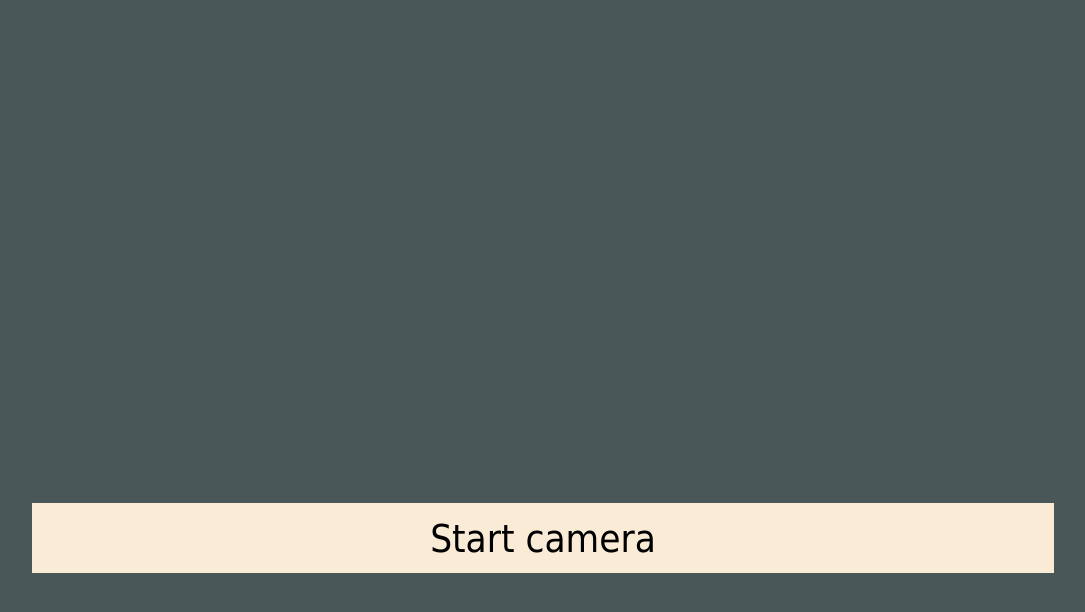
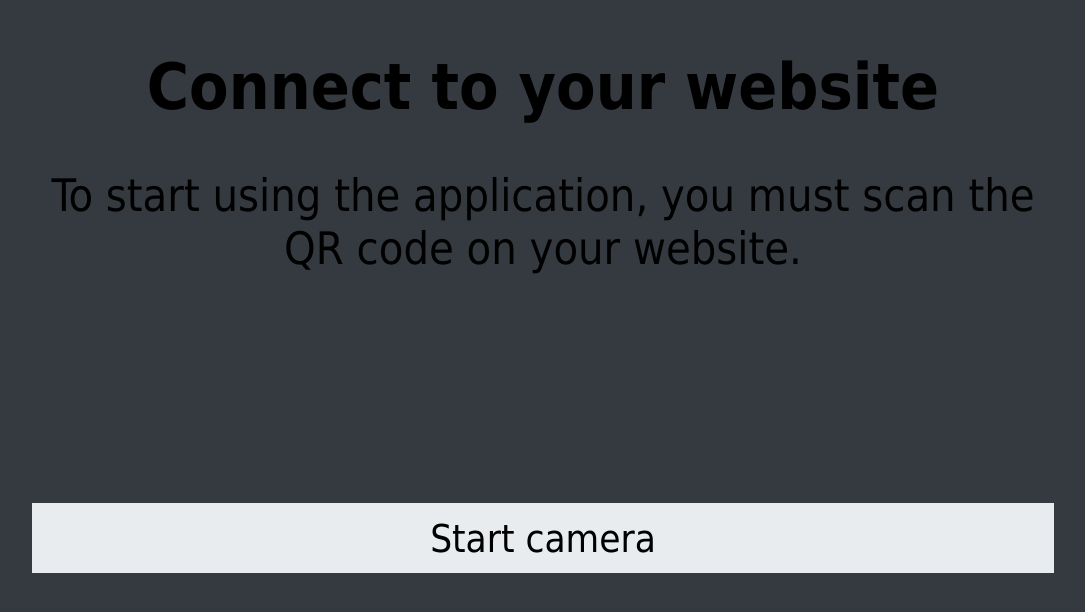
Before and after one commit to agxmeister/anykey, a React app: page / in a window 1280 px wide. Shown: the part 186-798 px from the top of the page, without its empty margins (97-1182 px from the left). Built offline with nearby package versions, Linux system fonts and the light colour scheme.

Commit message:
Add the scrolling of the history and improve the layout.

```diff
--- a/src/components/History/History.module.sass
+++ b/src/components/History/History.module.sass
@@ -4,25 +4,31 @@ $border-color: #2b2d42
 .history
     display: flex
     flex-direction: column
+    height: 100%
+    overflow: scroll
 
     .message
         border: 0.4vw solid $border-color
         margin: 0.8vw 0.8vw 0 0.8vw
         padding: 1.2vw
         display: flex
+        word-wrap: anywhere
 
-        span
+        &-user
+            text-align: left
+            max-width: 90%
+            align-self: flex-start
+            flex-direction: row
+            background-color: #e3f2fd
+
+        &-assistant
+            text-align: right
+            max-width: 90%
+            align-self: flex-end
+            flex-direction: row-reverse
+            background-color: #d8f3dc
+
+        .role
             padding: 0 0.8vw
             font-weight: bold
-
-    .user
-        text-align: left
-        max-width: 90%
-        align-self: flex-start
-        flex-direction: row
-
-    .assistant
-        text-align: right
-        max-width: 90%
-        align-self: flex-end
-        flex-direction: row-reverse
+            word-wrap: normal
--- a/src/components/History/History.tsx
+++ b/src/components/History/History.tsx
@@ -15,10 +15,10 @@ export default function History({conversation}: HistoryProps)
                 <div
                     className={classNames(
                         styles.message,
-                        message.role === "user" ? styles.user : styles.assistant,
+                        message.role === "user" ? styles.messageUser : styles.messageAssistant,
                     )}
                 >
-                    <span>{message.role === "user" ? "You" : "Assistant"}</span>
+                    <span className={styles.role}>{message.role === "user" ? "You" : "Assistant"}</span>
                     {message.message}
                 </div>
             )).reverse() : null}
--- a/src/components/Insight/Insight.tsx
+++ b/src/components/Insight/Insight.tsx
@@ -47,7 +47,10 @@ export function Insight({insightData, isInsightRequested, isRecordingStarted}: I
             />
         )],
         [Mode.initialInputRequired, (
-            <Prompt title={"Welcome!"} description={"Explain your insight to start."}/>
+            <Prompt
+                title={"Welcome!"}
+                description={"Click the button below to start working on a new article for your blog."}
+            />
         )],
         [Mode.onReview, (
             <Content title={insightData?.title} content={insightData?.content}/>
--- a/src/components/Onboarding/Onboarding.module.sass
+++ b/src/components/Onboarding/Onboarding.module.sass
@@ -18,7 +18,7 @@
     grid-column-end: span 16
     grid-row-start: 35
     grid-row-end: 39
-    background-color: antiquewhite
+    background-color: #e9ecef
     display: flex
     justify-content: center
     align-items: center
--- a/src/components/Onboarding/Onboarding.tsx
+++ b/src/components/Onboarding/Onboarding.tsx
@@ -4,6 +4,7 @@ import * as styles from "./Onboarding.module.sass"
 import classNames from "classnames";
 import QqReader from "../QrReader/QrReader";
 import {Settings} from "../App/App";
+import Prompt from "../Prompt/Prompt";
 
 type OnboardingProps = {
     onOnboardingReady: (data: Settings) => void;
@@ -41,7 +42,7 @@ export default function Onboarding({onOnboardingReady}: OnboardingProps)
             <div
                 className={styles.overlay}
                 style={{
-                    backgroundColor: settings ? "#8cb369" : "#4a5759",
+                    backgroundColor: settings ? "#8cb369" : "#343a40",
                 }}
             />
             <div className={styles.viewport}>
@@ -49,7 +50,13 @@ export default function Onboarding({onOnboardingReady}: OnboardingProps)
                     <QqReader
                         onSettingsReady={onSettingsReady}
                     />
-                ) : null}
+                ) : (
+                    <Prompt
+                        title={"Connect to your website"}
+                        description={"To start using the application, you must scan the QR code on your website."}
+                        style={"light"}
+                    />
+                )}
             </div>
             <div
                 className={classNames(
--- a/src/components/Prompt/Prompt.module.sass
+++ b/src/components/Prompt/Prompt.module.sass
@@ -1,22 +1,26 @@
-$text-color: #373737
+$text-color-dark: #373737
+$text-color-light: #e9ecef
 
 .prompt
     width: 100%
     height: 100%
-    color: #373737
     display: flex
     justify-content: center
     align-items: center
 
+    &-dark
+        color: $text-color-dark
+
+    &-light
+        color: $text-color-light
+
     h1
         text-align: center
-        font-size: 4vw
-        color: $text-color
+        font-size: 5vw
 
     p
         text-align: center
-        font-size: 3vw
-        color: $text-color
+        font-size: 3.5vw
 
     .spinner
         color: #373737
--- a/src/components/Prompt/Prompt.tsx
+++ b/src/components/Prompt/Prompt.tsx
@@ -1,16 +1,21 @@
 import * as React from "react";
 import * as styles from "./Prompt.module.sass"
+import classNames from "classnames";
 
 type GreetingProps = {
     title: string,
     description: string,
+    style?: "dark"|"light",
     isDisplaySpinner?: boolean
 }
 
-export default function Prompt({title, description, isDisplaySpinner}: GreetingProps)
+export default function Prompt({title, description, style = "dark", isDisplaySpinner}: GreetingProps)
 {
     return (
-        <div className={styles.prompt}>
+        <div className={classNames(
+            styles.prompt,
+            style === "dark" ? styles.promptDark : styles.promptLight,
+        )}>
             <div>
                 <h1>{title}</h1>
                 <p>{description}</p>
--- a/src/components/Tab/Tab.module.sass
+++ b/src/components/Tab/Tab.module.sass
@@ -32,11 +32,25 @@ $border-color: #2b2d42
     border-top: 0.4vw solid $border-color
     border-bottom: 0.4vw solid $border-color
     opacity: 0.9
+    display: grid
+    grid-auto-columns: 1fr
+    grid-template-rows: repeat(40, 1fr)
+    gap: .8vw
 
     .controls
+        grid-column: 1
+        grid-row: 1 / span 1
         display: flex
         flex-direction: column
 
         .close
+            height: 100%
             align-self: flex-end
             padding: 0.4vw 1.4vw
+            border-left:  0.4vw solid $border-color
+            border-bottom:  0.4vw solid $border-color
+            background-color: coral
+
+    .node
+        grid-column: 1
+        grid-row: 2 / span 38
--- a/src/components/Tab/Tab.tsx
+++ b/src/components/Tab/Tab.tsx
@@ -37,7 +37,9 @@ export default function Tab({name, position, node}: TapProps)
                             {`Close ${name}`}
                         </div>
                     </div>
-                    {node}
+                    <div className={styles.node}>
+                        {node}
+                    </div>
                 </div>
             ) : null}
         </>
```
